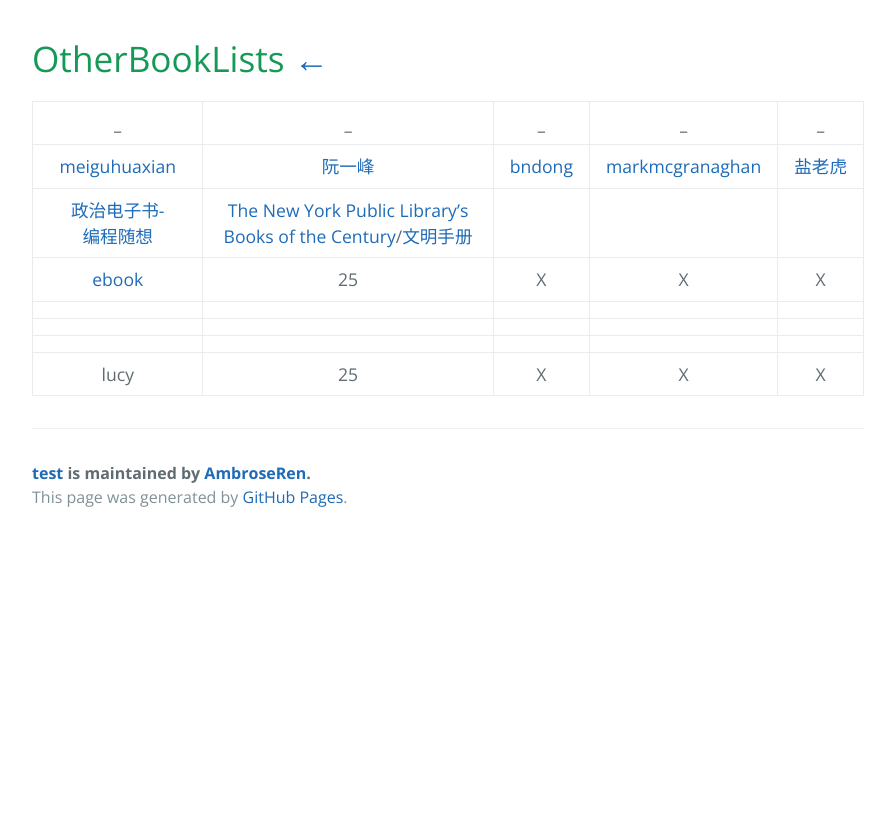
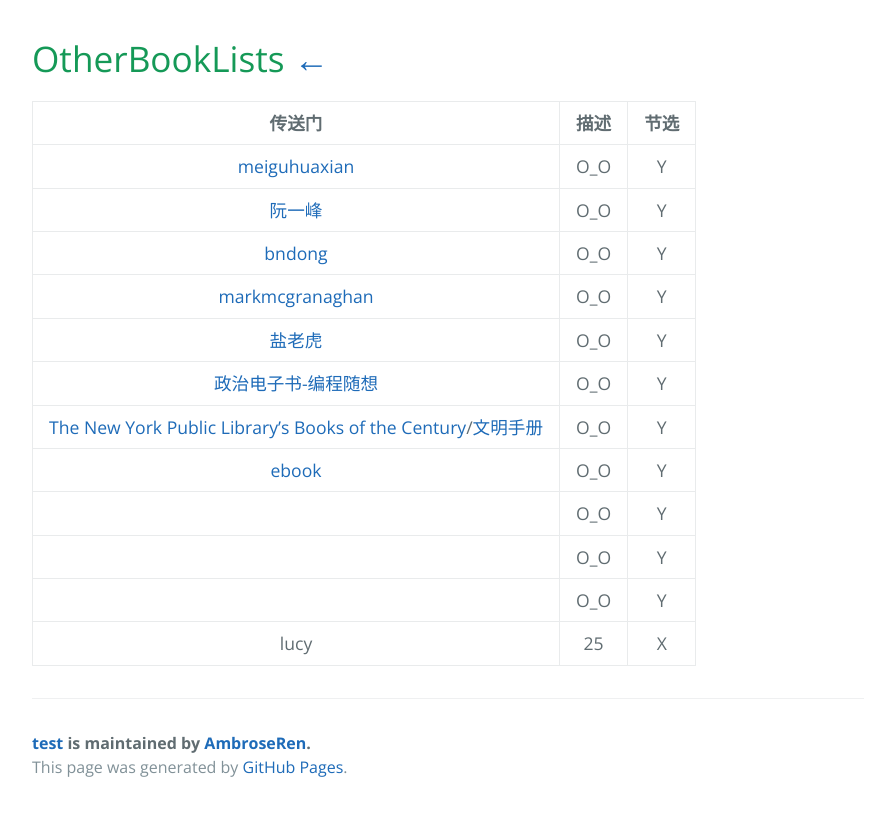
Before and after one commit to AmbroseRen/test, a Jekyll site: the page built from Library/OtherBookLists.md, in a window 1280 px wide. Shown: the top 816 px of the page, without its empty margins (192-1087 px from the left). Built offline with Jekyll 4.4.1, drawn with Linux system fonts in a browser that asks for light colours; our own code applies the rules of GitHub Pages for plain Markdown files; the repository's description, which GitHub fills in, is left out.

Commit message:
Update OtherBookLists.md

```diff
--- a/Library/OtherBookLists.md
+++ b/Library/OtherBookLists.md
@@ -1,11 +1,16 @@
 # OtherBookLists  [←](index.md)
 
-| _ | _ | _ | _ | _ |
-|:---:|:---:|:---:|:---:|:---:|
-| [meiguhuaxian](https://www.cnblogs.com/meiguhuaxian/p/11641423.html) | [阮一峰](https://github.com/ruanyf/reading-list#%E7%A7%91%E5%AD%A6) | [bndong](https://www.cnblogs.com/bndong/p/10300036.html) | [markmcgranaghan](https://markmcgranaghan.com/books) | [盐老虎](https://salttiger.com/archives/) |
-| [政治电子书-编程随想](https://github.com/programthink/books) | [The New York Public Library's Books of the Century](https://www.nypl.org/voices/print-publications/books-of-the-century)/[文明手册](https://medium.com/the-long-now-foundation/tim-oreilly-s-book-list-for-the-manual-for-civilization-69598baf562f) | []() | []() | []() |
-| [ebook](https://www.cnblogs.com/yasepix/p/12431379.html) | 25 | X | X | X |
-| []() | []() | []() | []() | []() |
-| []() | []() | []() | []() | []() |
-| []() | []() | []() | []() | []() |
-| lucy | 25 | X | X | X |
+| 传送门 | 描述 | 节选 |
+|:---:|:---:|:---:|
+| [meiguhuaxian](https://www.cnblogs.com/meiguhuaxian/p/11641423.html) | O_O | Y |
+| [阮一峰](https://github.com/ruanyf/reading-list#%E7%A7%91%E5%AD%A6) | O_O | Y |
+| [bndong](https://www.cnblogs.com/bndong/p/10300036.html) | O_O | Y |
+| [markmcgranaghan](https://markmcgranaghan.com/books) | O_O | Y |
+| [盐老虎](https://salttiger.com/archives/) | O_O | Y |
+| [政治电子书-编程随想](https://github.com/programthink/books) | O_O | Y |
+| [The New York Public Library's Books of the Century](https://www.nypl.org/voices/print-publications/books-of-the-century)/[文明手册](https://medium.com/the-long-now-foundation/tim-oreilly-s-book-list-for-the-manual-for-civilization-69598baf562f) | O_O | Y |
+| [ebook](https://www.cnblogs.com/yasepix/p/12431379.html) | O_O | Y |
+| []() | O_O | Y |
+| []() | O_O | Y |
+| []() | O_O | Y |
+| lucy | 25 | X |
```
